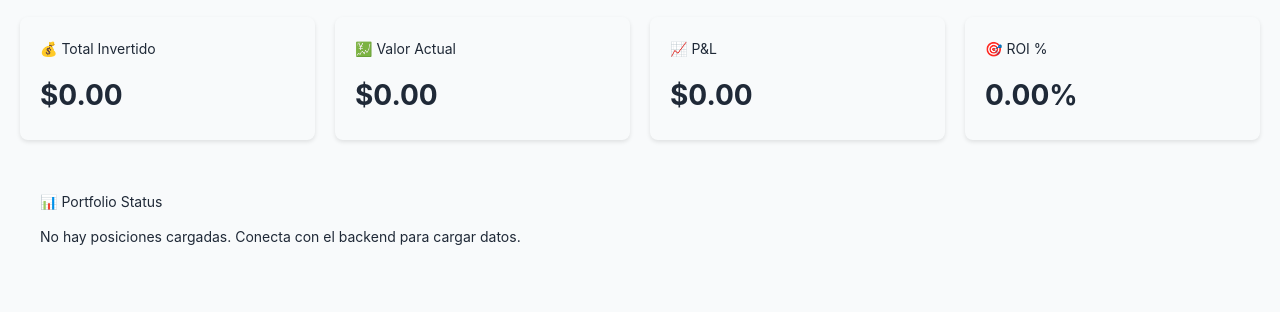
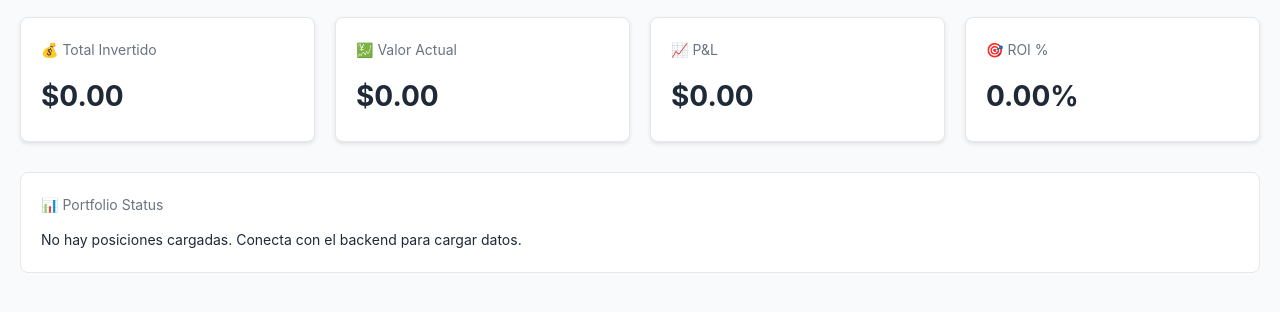
Before and after one commit to Pasquii4/MVPPORTFOLIO, a website with bundled scripts: page frontend/src/index.html in a window 1280 px wide. Shown: the part 500-812 px from the top of the page. Built offline with nearby package versions, Linux system fonts and the light colour scheme.

Commit message:
fix: add CSS variable aliases for init.js components

```diff
--- a/frontend/src/assets/styles/main.css
+++ b/frontend/src/assets/styles/main.css
@@ -25,6 +25,13 @@
   --color-text-primary: #1F2937;
   --color-text-secondary: #6B7280;
   --color-border: #E5E7EB;
+
+  /* Aliases for components */
+  --surface: #FFFFFF;
+  --text-primary: #1F2937;
+  --text-secondary: #6B7280;
+  --border: #E5E7EB;
+  --bg: #F8FAFB;
 
   /* Typography */
   --font-family-base: -apple-system, BlinkMacSystemFont, 'Segoe UI', 'Roboto', 'Oxygen',
@@ -111,6 +118,13 @@
     --color-success: #10B981;
     --color-warning: #F59E0B;
     --color-error: #EF4444;
+
+    /* Aliases for dark mode */
+    --surface: #1E293B;
+    --text-primary: #F1F5F9;
+    --text-secondary: #CBD5E1;
+    --border: #334155;
+    --bg: #0F172A;
   }
 }
 
@@ -121,6 +135,13 @@
   --color-text-primary: #F1F5F9;
   --color-text-secondary: #CBD5E1;
   --color-border: #334155;
+
+  /* Aliases for dark mode */
+  --surface: #1E293B;
+  --text-primary: #F1F5F9;
+  --text-secondary: #CBD5E1;
+  --border: #334155;
+  --bg: #0F172A;
 }
 
 [data-color-scheme="light"] {
@@ -129,6 +150,13 @@
   --color-text-primary: #1F2937;
   --color-text-secondary: #6B7280;
   --color-border: #E5E7EB;
+
+  /* Aliases for light mode */
+  --surface: #FFFFFF;
+  --text-primary: #1F2937;
+  --text-secondary: #6B7280;
+  --border: #E5E7EB;
+  --bg: #F8FAFB;
 }
 
 /* ============================================================================
```
